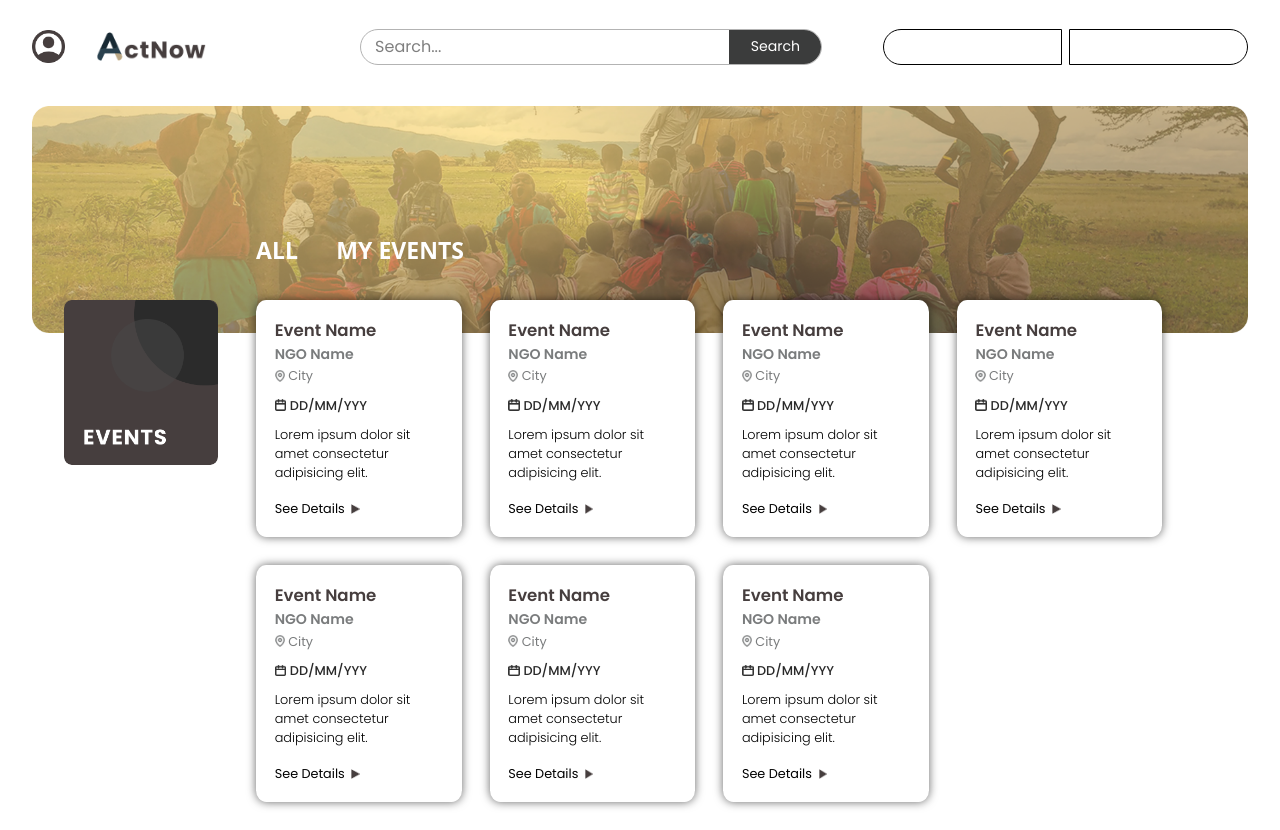
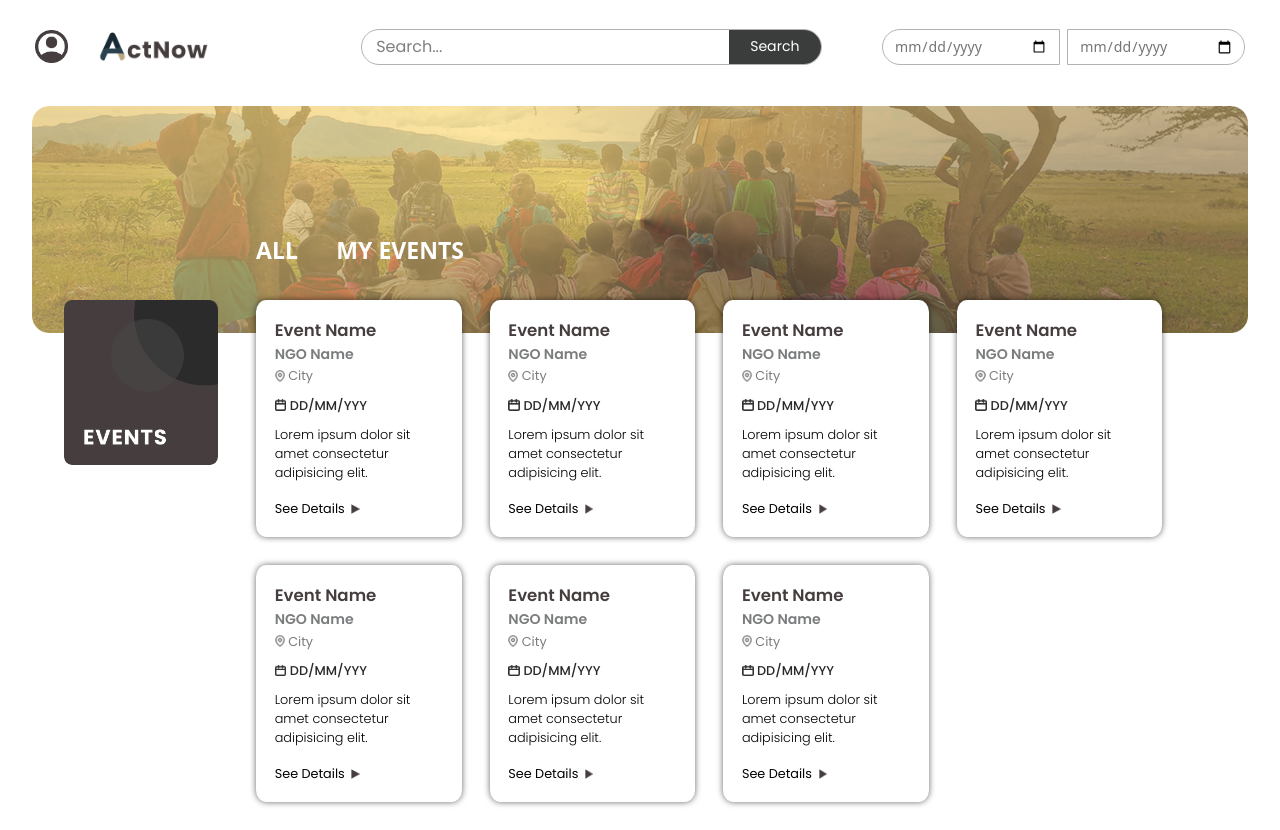
Before and after one commit to AnkurRam2002/ActNow-Frontend, a React (Vite) app: page /home in a window 1280 px wide. Built offline with nearby package versions, Linux system fonts and the light colour scheme.

Commit message:
Added datepicker to home page

```diff
--- a/src/components/EventCard.jsx
+++ b/src/components/EventCard.jsx
@@ -6,7 +6,7 @@ import expandIcon from '../assets/expandIcon.png'
 const EventCard = () => {
   return (
 
-    <div className='event-card bg-white rounded-[5%] w-[22%] p-[2%] shadow-[0px_0px_10px_rgba(0,0,0,0.6)] font-[Poppins] mb-[3%]'>
+    <div className='event-card bg-white rounded-[5%] w-[22%] p-[2%] shadow-[0px_0px_0.5vw_rgba(0,0,0,0.6)] font-[Poppins] mb-[3%]'>
 
       <div className='event-name flex items-center justify-between'>
         <p className='font-semibold text-[1.3vw] text-[#463E3E] line-clamp-2'>Event Name</p>
--- a/src/components/HomeHeader.jsx
+++ b/src/components/HomeHeader.jsx
@@ -7,6 +7,8 @@ import expandIcon from '../assets/expandIcon.png'
 const HomeHeader = () => {
 
   const [isMenuOpen, setIsMenuOpen] = useState(false);
+  const [startDate, setStartDate] = useState('');
+  const [endDate, setEndDate] = useState('');
 
   // Toggle menu visibility
   const toggleMenu = () => {
@@ -14,7 +16,7 @@ const HomeHeader = () => {
   };
 
   return (
-    <div className='home-header px-[2.5%] py-[1.5%] flex gap-[5%] h-[10%] w-full'>
+    <div className='home-header px-[2.7%] py-[1.5%] flex gap-[5%] h-[10%] w-full'>
 
       <div className='left-section w-[20%] flex items-center justify-start gap-[8%]'>
         <img src={profileIcon} alt="profile" className='h-[60%] cursor-pointer' onClick={toggleMenu} />
@@ -40,9 +42,19 @@ const HomeHeader = () => {
         <SearchBar />
       </div>
 
-      <div className='right-section w-[30%] flex gap-[2%] items-center'>
-        <div className='w-[50%] h-[65%] border rounded-l-full'></div>
-        <div className='w-[50%] h-[65%] border rounded-r-full'></div>
+      <div className='right-section w-[30%] flex gap-[2%] items-center text-[1.1vw]'>
+        <input
+            type="date"
+            className="start-date w-[50%] h-[65%] border border-[#b3b3b3] rounded-l-full px-[3%] text-[#757575]"
+            value={startDate}
+            onChange={(e) => setStartDate(e.target.value)}
+        />
+        <input
+          type="date"
+          className="end-date w-[50%] h-[65%] border border-[#b3b3b3] rounded-r-full px-[3%] text-[#757575]"
+          value={endDate}
+          onChange={(e) => setEndDate(e.target.value)}
+        />
       </div>
     </div>
   )
```
